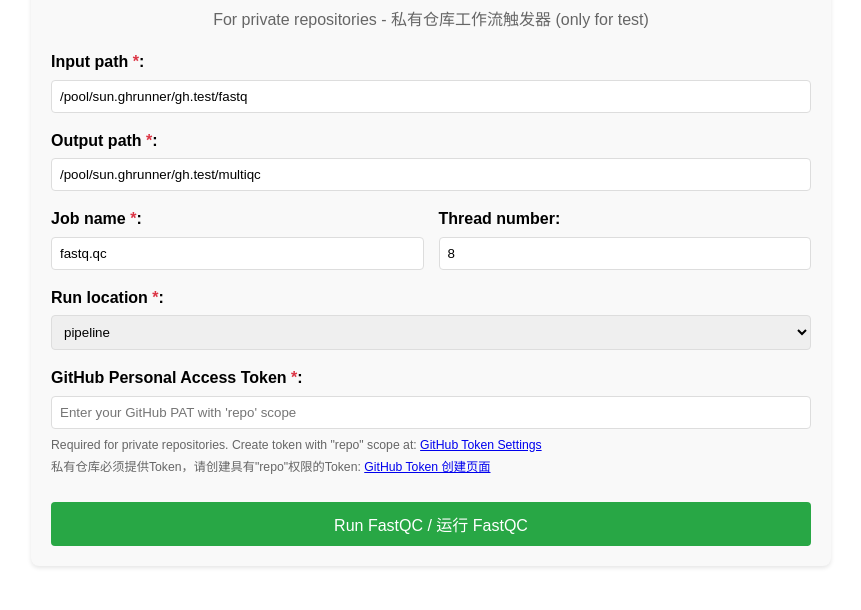
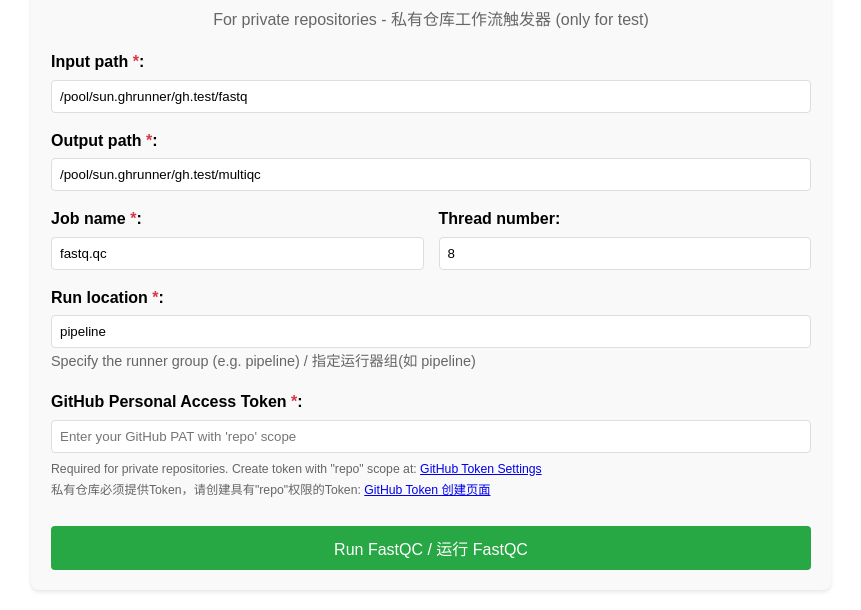
Before and after one commit to cuhk-haosun/web-interface, a plain HTML site: page index.html in a window 1280 px wide. Shown: the part 253-863 px from the top of the page, without its empty margins (209-1070 px from the left). Before the commit the page ends 839 px from the top, so only its background shows below. Drawn offline with Linux system fonts and the light colour scheme.

Commit message:
Update index.html
Signed-off-by: Li Yixiao <157484964+223050025@users.noreply.github.com>

```diff
--- a/index.html
+++ b/index.html
@@ -126,10 +126,8 @@
 
         <div class="form-group">
             <label for="runLocation">Run location <span class="required">*</span>:</label>
-            <select id="runLocation" required>
-                <option value="pipeline" selected>pipeline</option>
-                <option value="other">other</option>
-            </select>
+            <input type="text" id="runLocation" placeholder="e.g. pipeline" value="pipeline" required>
+            <small>Specify the runner group (e.g. pipeline) / 指定运行器组(如 pipeline)</small>
         </div>
 
         <div class="form-group">
```
